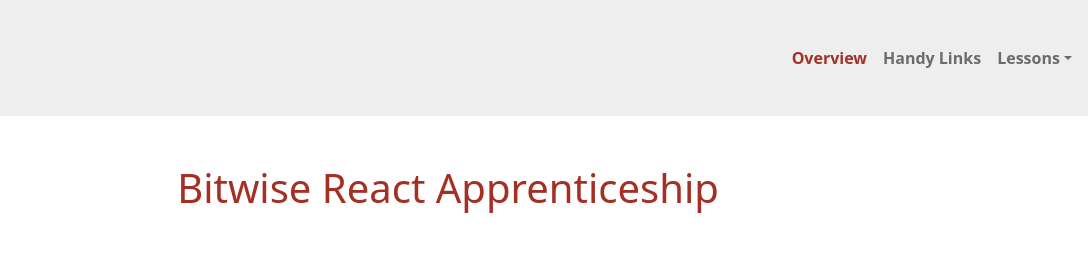
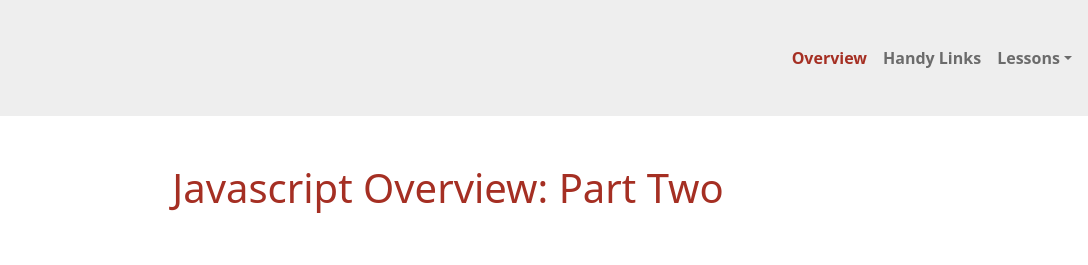
Before and after one commit to Alexg1021/bw-react-apprenticeship, a plain HTML site: page js-two.html in a window 1280 px wide. Shown: the top 265 px of the page, 192-1280 px from the left. Drawn offline with nearby package versions, Linux system fonts and the light colour scheme.

Commit message:
updating heading

```diff
--- a/js-two.html
+++ b/js-two.html
@@ -43,7 +43,7 @@
   <div class="container padtop3">
       <div class="row">
         <div class="col text-center">
-          <h1>Bitwise React Apprenticeship</h1>
+          <h1>Javascript Overview: Part Two</h1>
         </div>
       </div>
 
```
Also changed, not shown: js-one.html (+1 -1 lines).
